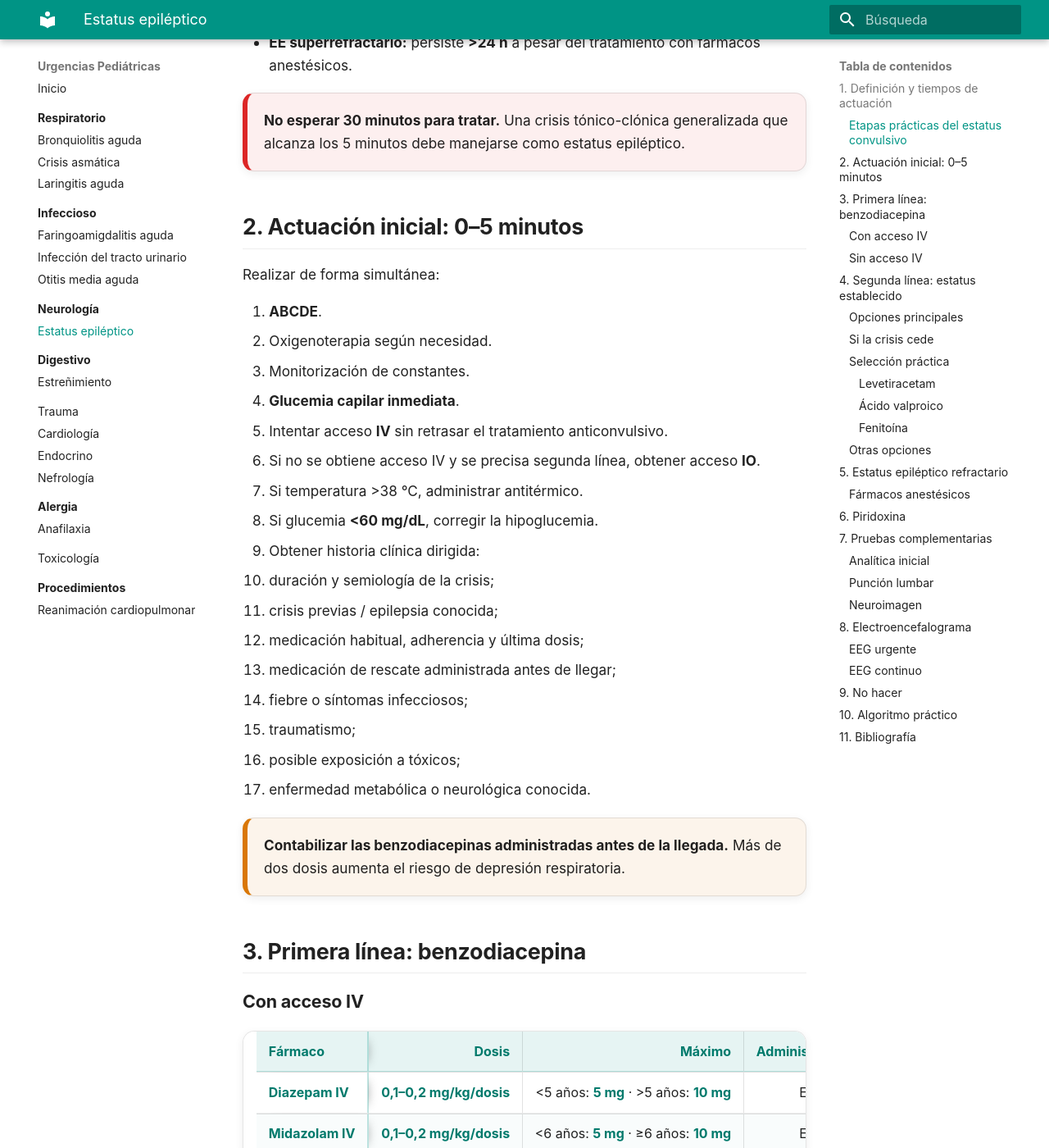
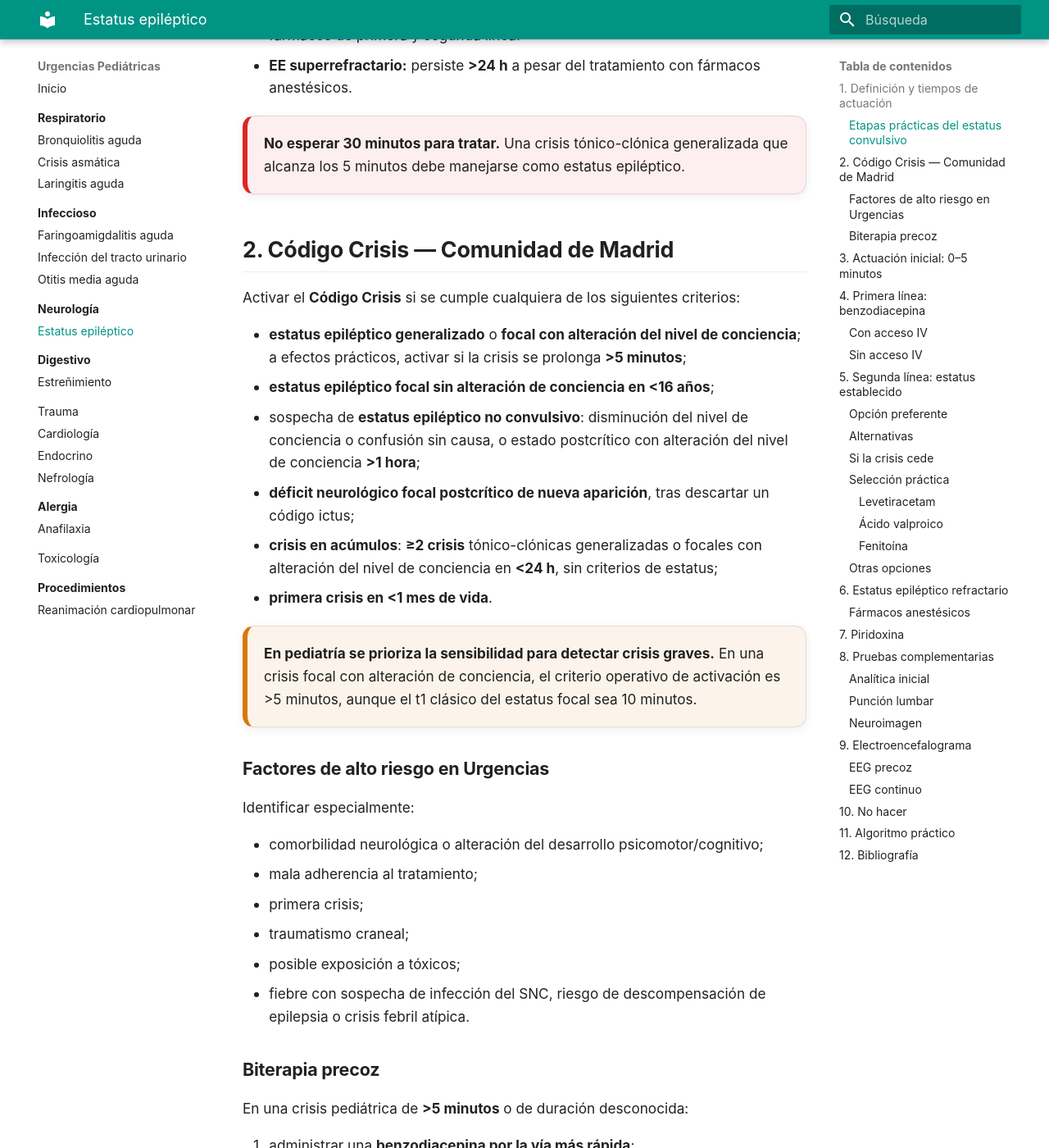
Before and after one commit to gonzaloares/urgencias-pediatricas, an MkDocs documentation site: the page built from docs/neurologia/estatus-epileptico.md, in a window 1280 px wide and 1400 px high, scrolled down 1059 px. Shown: the whole window at 82% size. Built offline with MkDocs 1.6.1 and Material for MkDocs 9.7.7, drawn with Linux system fonts in a browser that asks for light colours; some of the changed text lies outside the part shown.

Commit message:
Adapta el estatus epiléptico al Código Crisis de Madrid

```diff
--- a/docs/neurologia/estatus-epileptico.md
+++ b/docs/neurologia/estatus-epileptico.md
@@ -2,6 +2,7 @@
 
 <nav class="protocol-shortcuts" aria-label="Accesos rápidos del protocolo">
   <a href="#definicion">Definición</a>
+  <a href="#codigo-crisis">Código Crisis</a>
   <a href="#inicial">ABCDE</a>
   <a href="#primera-linea">1.ª línea</a>
   <a href="#segunda-linea">2.ª línea</a>
@@ -15,7 +16,7 @@
 </nav>
 
 <div class="protocol-intro">
-  <strong>Emergencia neurológica tiempo-dependiente.</strong> El diagnóstico, la estabilización, el tratamiento de la crisis y la búsqueda de la causa deben realizarse de forma simultánea.
+  <strong>Emergencia neurológica tiempo-dependiente.</strong> El diagnóstico, la estabilización, el tratamiento de la crisis y la búsqueda de la causa deben realizarse de forma simultánea. En la Comunidad de Madrid, las crisis graves deben integrarse en el circuito <strong>Código Crisis</strong>.
 </div>
 
 <a id="definicion"></a>
@@ -40,8 +41,46 @@ El tratamiento debe iniciarse cuando la duración de la crisis alcanza el punto
   <strong>No esperar 30 minutos para tratar.</strong> Una crisis tónico-clónica generalizada que alcanza los 5 minutos debe manejarse como estatus epiléptico.
 </div>
 
+<a id="codigo-crisis"></a>
+## 2. Código Crisis — Comunidad de Madrid
+
+Activar el **Código Crisis** si se cumple cualquiera de los siguientes criterios:
+
+- **estatus epiléptico generalizado** o **focal con alteración del nivel de conciencia**; a efectos prácticos, activar si la crisis se prolonga **>5 minutos**;
+- **estatus epiléptico focal sin alteración de conciencia en <16 años**;
+- sospecha de **estatus epiléptico no convulsivo**: disminución del nivel de conciencia o confusión sin causa, o estado postcrítico con alteración del nivel de conciencia **>1 hora**;
+- **déficit neurológico focal postcrítico de nueva aparición**, tras descartar un código ictus;
+- **crisis en acúmulos**: **≥2 crisis** tónico-clónicas generalizadas o focales con alteración del nivel de conciencia en **<24 h**, sin criterios de estatus;
+- **primera crisis en <1 mes de vida**.
+
+<div class="clinical-card clinical-card-warning">
+  <strong>En pediatría se prioriza la sensibilidad para detectar crisis graves.</strong> En una crisis focal con alteración de conciencia, el criterio operativo de activación es >5 minutos, aunque el t1 clásico del estatus focal sea 10 minutos.
+</div>
+
+### Factores de alto riesgo en Urgencias
+
+Identificar especialmente:
+
+- comorbilidad neurológica o alteración del desarrollo psicomotor/cognitivo;
+- mala adherencia al tratamiento;
+- primera crisis;
+- traumatismo craneal;
+- posible exposición a tóxicos;
+- fiebre con sospecha de infección del SNC, riesgo de descompensación de epilepsia o crisis febril atípica.
+
+### Biterapia precoz
+
+En una crisis pediátrica de **>5 minutos** o de duración desconocida:
+
+1. administrar una **benzodiacepina por la vía más rápida**;
+2. si la crisis persiste **5 minutos después de la primera benzodiacepina**, administrar la segunda benzodiacepina si procede —sin superar **2 dosis totales**— e **iniciar levetiracetam 50 mg/kg IV/IO en 15 minutos**, sin esperar a un nuevo fracaso secuencial.
+
+<div class="clinical-card clinical-card-danger">
+  <strong>No encadenar escalones con demoras.</strong> La estrategia local prioriza la asociación precoz de benzodiacepina + medicamento anticrisis.
+</div>
+
 <a id="inicial"></a>
-## 2. Actuación inicial: 0–5 minutos
+## 3. Actuación inicial: 0–5 minutos
 
 Realizar de forma simultánea:
 
@@ -68,7 +107,7 @@ Realizar de forma simultánea:
 </div>
 
 <a id="primera-linea"></a>
-## 3. Primera línea: benzodiacepina
+## 4. Primera línea: benzodiacepina
 
 ### Con acceso IV
 
@@ -89,23 +128,30 @@ Realizar de forma simultánea:
 Si la crisis persiste, administrar una **segunda dosis de benzodiacepina**.
 
 <div class="clinical-card clinical-card-danger">
-  <strong>No administrar más de 2 dosis de benzodiacepina.</strong> Si persiste la crisis, pasar a un fármaco de segunda línea y preparar soporte respiratorio.
+  <strong>No administrar más de 2 dosis de benzodiacepina.</strong> Si persiste 5 minutos tras la primera dosis, iniciar además un medicamento anticrisis de segunda línea sin esperar a comprobar el fracaso de la segunda benzodiacepina.
 </div>
 
 <a id="segunda-linea"></a>
-## 4. Segunda línea: estatus establecido
+## 5. Segunda línea: estatus establecido
 
-Si la crisis persiste tras las benzodiacepinas, administrar **un fármaco de segunda línea por vía IV o IO**.
+En el circuito Código Crisis pediátrico se prioriza **levetiracetam** como medicamento anticrisis asociado precozmente a la benzodiacepina. Las alternativas se individualizan según el tipo de crisis, tratamiento habitual, edad y contraindicaciones.
 
-Levetiracetam, ácido valproico y fenitoína presentan eficacia similar como segunda línea; elegir según el tipo de crisis, tratamiento habitual, edad y contraindicaciones.
+### Opción preferente
 
-### Opciones principales
+<div class="dose-card">
+  <strong>Levetiracetam IV/IO</strong>
+  <span><b>50 mg/kg</b></span>
+  <span>Máximo: <b>4.500 mg</b></span>
+  <span>Administrar en <b>15 minutos</b></span>
+</div>
+
+### Alternativas
 
 | Fármaco | Dosis de carga | Máximo | Administración |
 |---|---:|---:|---:|
-| **Levetiracetam IV/IO** | **40–60 mg/kg** | **4.500 mg** | En **5 min** |
 | **Ácido valproico IV/IO** | **40 mg/kg** | **3.000 mg** | En **5 min** |
 | **Fenitoína IV/IO** | **20 mg/kg** | **1.500 mg** | En **20 min** · máx. **1 mg/kg/min** |
+| **Lacosamida IV/IO** | **10 mg/kg** | **400 mg** | En **10–15 min** |
 
 ### Si la crisis cede
 
@@ -185,11 +230,11 @@ Si persiste la crisis pese a tratamiento adecuado con primera y segunda línea:
 | **Tiopental IV/IO** | **2–3 mg/kg** | **3–5 mg/kg/h** |
 
 <div class="clinical-card clinical-card-danger">
-  <strong>EE refractario = manejo en UCIP y monitorización EEG.</strong>
+  <strong>EE refractario = manejo en UCIP y monitorización EEG.</strong> En el EE convulsivo generalizado pediátrico, realizar valoración precoz por UCIP; el proceso Código Crisis contempla ingreso en UCI si la crisis supera <strong>15 minutos</strong>.
 </div>
 
 <a id="piridoxina"></a>
-## 6. Piridoxina
+## 7. Piridoxina
 
 En **menores de 3 años** con estatus epiléptico de causa desconocida, considerar:
 
@@ -253,13 +298,21 @@ Considerar **TC craneal** especialmente en:
 Si la causa está claramente establecida, puede no ser necesaria neuroimagen inmediata.
 
 <a id="eeg"></a>
-## 8. Electroencefalograma
+## 9. Electroencefalograma
 
-### EEG urgente
+### EEG precoz
 
-En un paciente previamente sano que recupera completamente su situación basal, **no está indicado de rutina** un EEG urgente desde Urgencias.
+Priorizar el EEG precoz en:
 
-Puede ser útil un EEG precoz coordinado con Neuropediatría para el diagnóstico y planificación terapéutica.
+- activación de **Código Crisis**;
+- primera crisis que requiere estudio;
+- sospecha de estatus no convulsivo;
+- persistencia de alteración del nivel de conciencia;
+- estatus refractario.
+
+En una primera crisis, intentar realizarlo **lo antes posible, idealmente dentro de las primeras 24 h**.
+
+En un paciente previamente sano, sin criterios de Código Crisis y que recupera completamente su situación basal, **no es necesario realizar un EEG urgente de rutina desde Urgencias**.
 
 ### EEG continuo
 
@@ -270,11 +323,12 @@ Indicado especialmente en:
 - ausencia de recuperación de conciencia tras el cese aparente de la actividad motora.
 
 <a id="no-hacer"></a>
-## 9. No hacer
+## 10. No hacer
 
 - No esperar 30 minutos para iniciar el tratamiento de una crisis tónico-clónica generalizada.
 - No retrasar una benzodiacepina por intentar conseguir una vía IV.
-- No administrar **más de 2 dosis de benzodiacepina** antes de avanzar de escalón.
+- No administrar **más de 2 dosis de benzodiacepina**.
+- No esperar al fracaso secuencial de dos benzodiacepinas para iniciar el medicamento anticrisis si la crisis continúa: favorecer **biterapia precoz**.
 - No retrasar la segunda línea mientras se realizan pruebas complementarias.
 - No repetir como segundo fármaco de segunda línea el mismo fármaco que ha fracasado.
 - No administrar ácido valproico en <2 años ni en las situaciones contraindicadas.
@@ -282,19 +336,19 @@ Indicado especialmente en:
 - No solicitar EEG urgente de rutina en un paciente sano que ha recuperado completamente su situación basal.
 
 <a id="algoritmo"></a>
-## 10. Algoritmo práctico
+## 11. Algoritmo práctico
 
 <div class="algorithm">
 
 <div class="algorithm-lane">
-  <div class="algorithm-title">ESTATUS EPILÉPTICO</div>
+  <div class="algorithm-title">ESTATUS EPILÉPTICO · CÓDIGO CRISIS</div>
   <div class="algorithm-step"><strong>0–5 min</strong><br>ABCDE · O₂ · monitorización · glucemia · acceso IV · tratar causa corregible</div>
   <div class="algorithm-arrow">↓</div>
   <div class="algorithm-step"><strong>5 min: benzodiacepina</strong><br>IV: diazepam o midazolam · sin IV: midazolam IM/IN/bucal o diazepam rectal</div>
   <div class="algorithm-arrow">↓</div>
-  <div class="algorithm-step"><strong>Persiste</strong><br>2.ª dosis de benzodiacepina · máximo 2 dosis totales</div>
+  <div class="algorithm-step"><strong>Persiste 5 min tras la primera BZD</strong><br>2.ª BZD si procede, máximo 2 dosis totales <strong>+</strong> iniciar levetiracetam 50 mg/kg IV/IO en 15 min</div>
   <div class="algorithm-arrow">↓</div>
-  <div class="algorithm-step"><strong>EE establecido</strong><br>Levetiracetam 40–60 mg/kg IV/IO <strong>o</strong> valproato 40 mg/kg IV/IO <strong>o</strong> fenitoína 20 mg/kg IV/IO</div>
+  <div class="algorithm-step"><strong>Biterapia precoz</strong><br>No esperar un nuevo fracaso secuencial para iniciar el medicamento anticrisis</div>
   <div class="algorithm-arrow">↓</div>
   <div class="algorithm-step"><strong>Persiste 5 min tras finalizar la perfusión</strong><br>Segundo fármaco de segunda línea diferente</div>
   <div class="algorithm-arrow">↓</div>
@@ -304,6 +358,8 @@ Indicado especialmente en:
 </div>
 
 <a id="bibliografia"></a>
-## 11. Bibliografía
+## 12. Bibliografía
 
 1. González Hermosa A. **Estatus epiléptico.** Protocolos diagnósticos y terapéuticos en Urgencias de Pediatría. Sociedad Española de Urgencias de Pediatría (SEUP). 4.ª ed. Revisión enero 2025. [SEUP](https://seup.org/wp-content/uploads/2025/01/10_Estatus-epile%CC%81ptico_4ed-ene2025.pdf)
+2. Comunidad de Madrid. Consejería de Sanidad. **Proceso Asistencial Crisis Epiléptica Urgente de la Comunidad de Madrid.** Octubre 2023. [Código Crisis](https://gestiona3.madrid.org/bvirtual/BVCM051050.pdf)
+3. García-Ron A, Soto-Insuga V, Núñez Enamorado N, et al. **Proceso asistencial «Crisis epilépticas graves en la Comunidad de Madrid: Código Crisis».** An Pediatr (Barc). 2026;104(6):504242. [Artículo](https://www.sciencedirect.com/science/article/pii/S1695403326001116)
```
Also changed, not shown: other parts of docs/neurologia/estatus-epileptico.md (+3 -4 lines).
